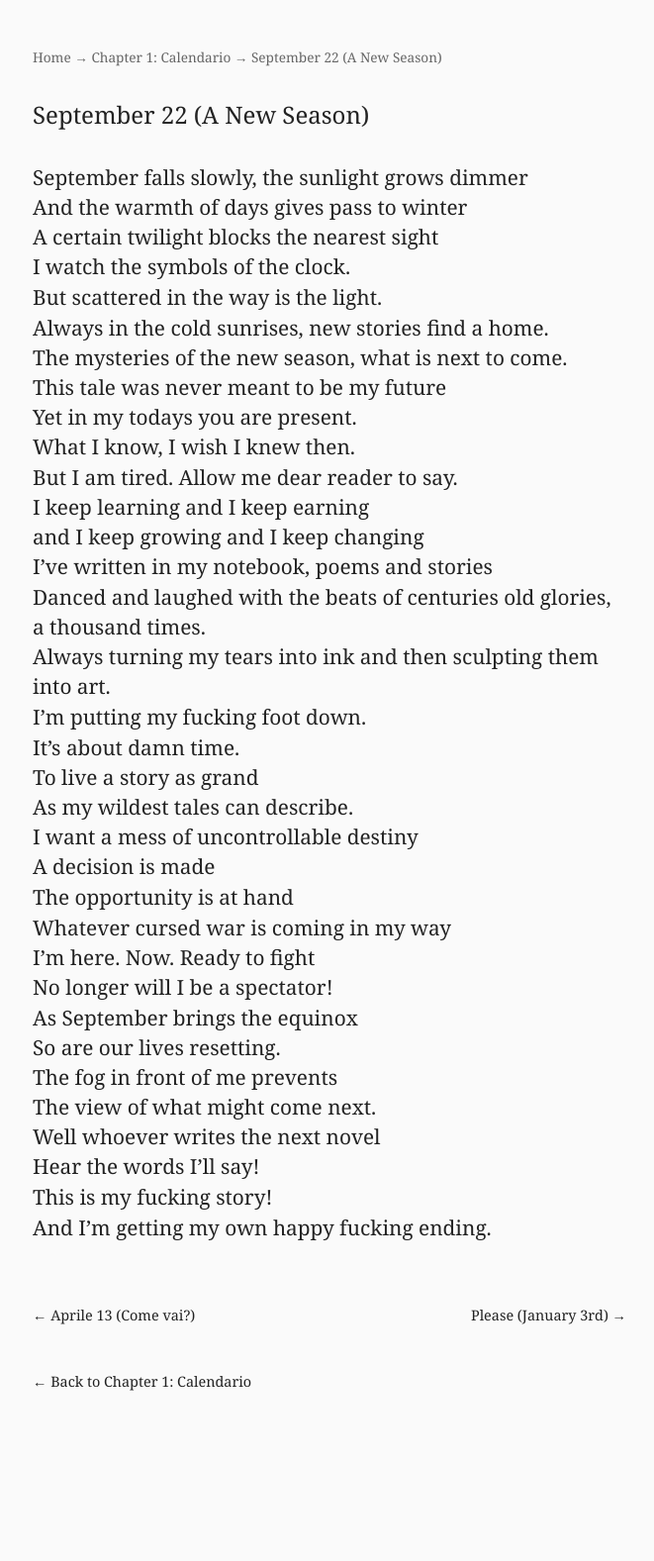
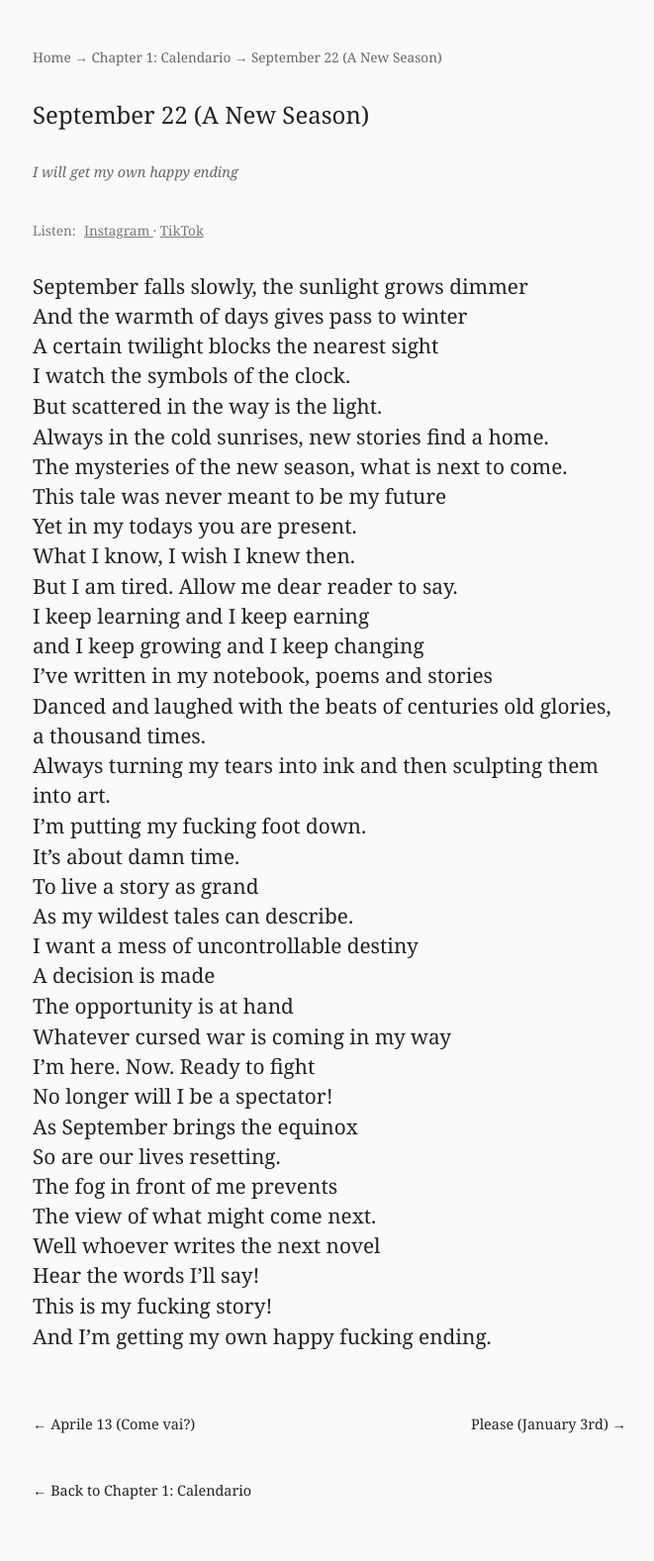
Before and after one commit to thedancingneutrino/thedancingneutrino.github.io, a Jekyll site: the page built from poems/September22.md, in a window 1280 px wide. Shown: the whole page at 99% size, without its empty margins (307-968 px from the left). Built offline with Jekyll 4.4.1, drawn with Linux system fonts in a browser that asks for light colours; before the commit the page ends 1467 px from its top, so only the background shows below that.

Commit message:
Update September22.md

```diff
--- a/poems/September22.md
+++ b/poems/September22.md
@@ -3,6 +3,9 @@ layout: poem
 title: "September 22 (A New Season)"
 collection: ch1
 order: 6
+blurb: I will get my own happy ending
+tiktok: https://www.tiktok.com/@thedancingneutrino/video/7515854086055628055
+instagram: https://www.instagram.com/p/DKw2T_qNFjp/
 ---
 
 September falls slowly, the sunlight grows dimmer
```
